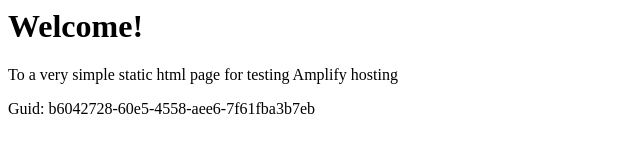
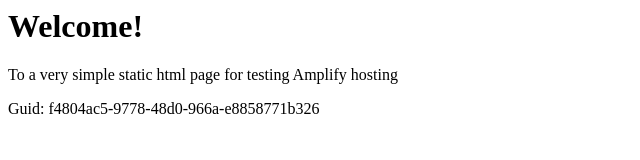
Before and after one commit to aws-aemilia-fra/Github-PR-Commit-Integration-Test-DoNotTouch-GithubWebhookPreviewCanaryTest-v1-preprod-eu-central-1, a website: page src/index.html in a window 1280 px wide. Shown: the full height of the page, 0-640 px from the left. Drawn offline with Linux system fonts and the light colour scheme.

Commit message:
commit from integ tests

```diff
--- a/src/index.html
+++ b/src/index.html
@@ -12,6 +12,6 @@
 <body>
     <h1>Welcome!</h1>
     <p>To a very simple static html page for testing Amplify hosting</p>
-    <p>Guid: b6042728-60e5-4558-aee6-7f61fba3b7eb</p></body>
+    <p>Guid: f4804ac5-9778-48d0-966a-e8858771b326</p></body>
 
 </html>
```
